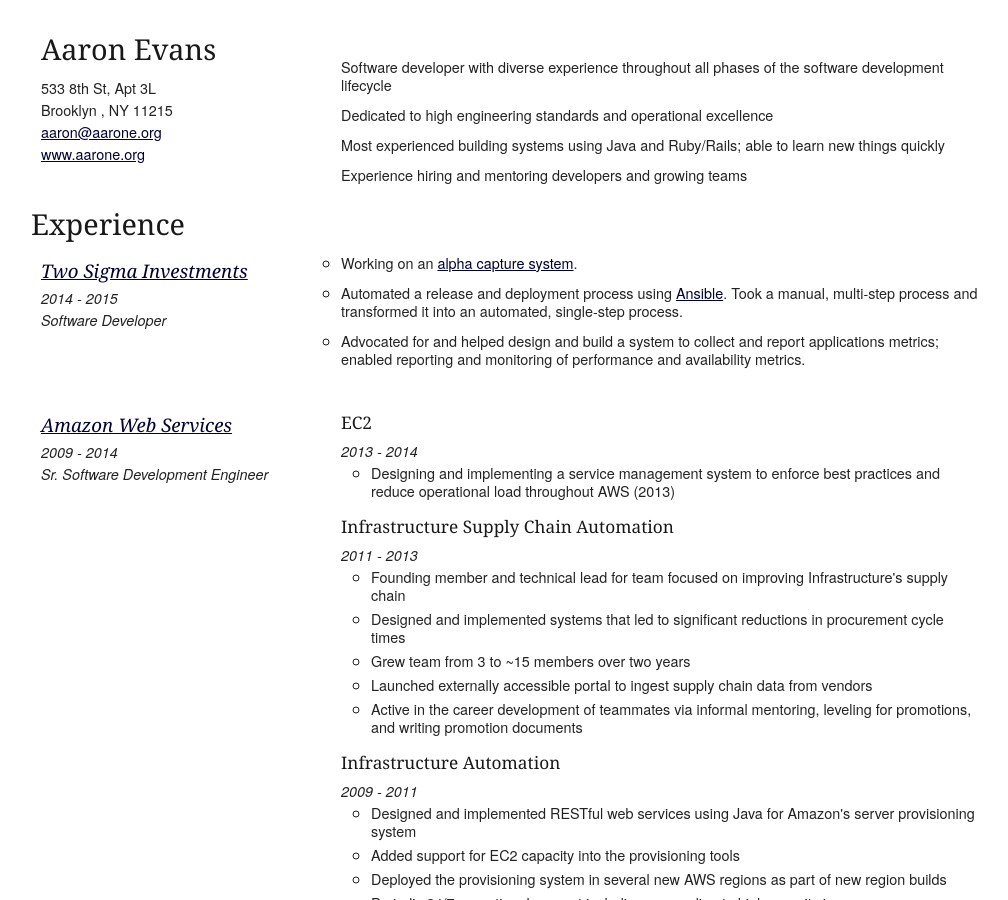
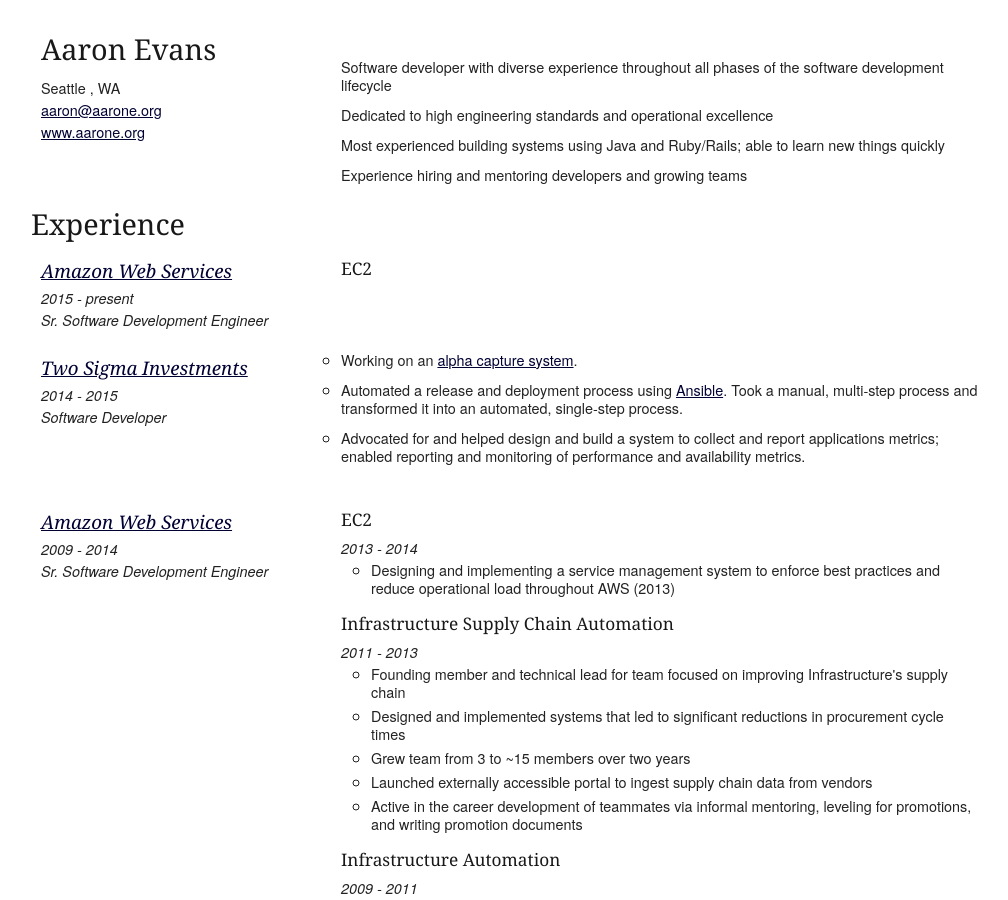
Before and after one commit to aarone/aarone.org, a Jekyll site: the page built from source/resume.html, in a window 1280 px wide and 900 px high. Shown: the whole window, without its empty margins (129-1137 px from the left). Built offline with Jekyll 4.4.1, drawn with Linux system fonts in a browser that asks for light colours; Markdown is read by kramdown in place of the engine named in the settings.

Commit message:
Updated resume and timeline

```diff
--- a/source/resume.html
+++ b/source/resume.html
@@ -6,7 +6,7 @@
 <html>
   <head>
     <title>Aaron Evans - Resume</title>
-    <meta http-equiv="X-UA-Compatible" content="IE=edge,chrome=1">
+    <meta http-equiv="X-UA-Compatible" content="IE=edge">
     <meta name="viewport" content="width=device-width, initial-scale=1, maximum-scale=1">
 
     <style>
@@ -29,23 +29,13 @@
             </h2>
             <ul id="contact-info">
               <li>
-                <span itemprop="address" itemscope itemtype="http://data-vocabulary.org/Address">
-                  <span itemprop="street-address">
-                    533 8th St, Apt 3L
-                  </span>
-              </li>
-              <li>
                   <span itemprop="locality">
-                    Brooklyn
+                    Seattle
                   </span>
                   ,
                   <span itemprop="region">
-                    NY
+                    WA
                   </span>
-                  <span itemprop="postal-code">
-                    11215
-                  </span>
-                </span>
               </li>
               <li>
                 <a href="mailto:aaron@aarone.org">aaron@aarone.org</a>
@@ -74,7 +64,24 @@
         <div class="row">
           <div class="five columns">
             <h3>
-              <a itemprop="affiliation" href="https://www.twosigma.com/">Two Sigma Investments</a>
+              <a itemprop="affiliation" href="http://aws.amazon.com/">Amazon Web Services</a>
+            </h3>
+            <div class="timeframe">2015 - present</div>
+            <em>Sr. Software Development Engineer</em>
+          </div>
+          <div class="eleven columns">
+            <ul>
+              <li>
+                <h4>EC2</h4>
+              </li>
+            </ul>
+          </div>
+        </div>
+
+        <div class="row">
+          <div class="five columns">
+            <h3>
+              <a href="https://www.twosigma.com/">Two Sigma Investments</a>
             </h3>
             <div class="timeframe">2014 - 2015</div>
             <em>Software Developer</em>
```
Also changed, not shown: source/timeline.html (+7 -0 lines), 1 other file.
